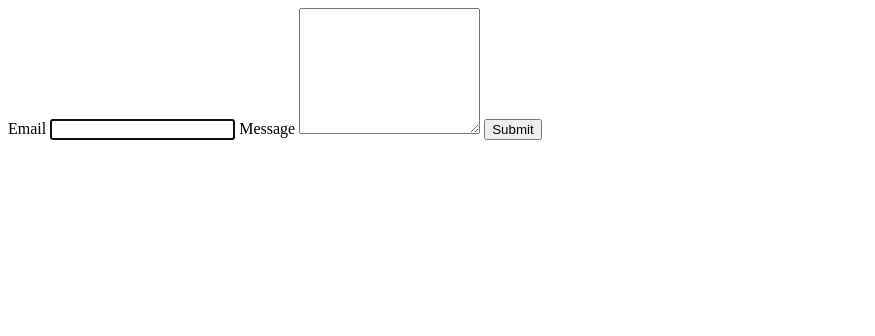
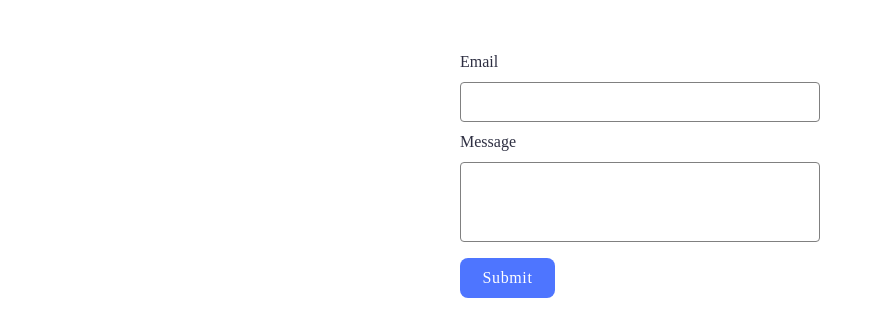
Before and after one commit to Hrechaniuk1/goit-js-hw-09, a website built with Vite: page src/2-form.html in a window 1280 px wide. Shown: the whole page, without its empty margins (0-875 px from the left). Built offline with nearby package versions, Linux system fonts and the light colour scheme.

Commit message:
form in process

```diff
--- a/src/2-form.html
+++ b/src/2-form.html
@@ -9,15 +9,20 @@
   </head>
   <body>
     <form class="feedback-form" autocomplete="off">
-      <label>
-        Email
-        <input type="email" name="email" autofocus />
+      <label class="mail-label">
+        <span>Email</span>
+        <input class="mail-input" type="email" name="email" autofocus />
       </label>
-      <label>
-        Message
-        <textarea name="message" rows="8"></textarea>
+      <label class="message-label">
+        <span>Message</span>
+        <textarea
+          class="message-input"
+          name="message"
+          rows="8"
+          placeholder="Type area"
+        ></textarea>
       </label>
-      <button type="submit">Submit</button>
+      <button class="form-btn" type="submit">Submit</button>
     </form>
   </body>
 </html>
--- a/src/css/2-form.css
+++ b/src/css/2-form.css
@@ -0,0 +1,99 @@
+.feedback-form {
+    margin-top: 50px;
+    max-width: 360px;
+    margin-left: auto;
+    margin-right: auto;
+}
+
+.mail-label {
+    display: flex;
+    flex-direction: column;
+    gap: 8px;
+    margin-bottom: 8px;
+    color: rgb(46, 47, 66);
+        font-family: Montserrat;
+        font-weight: 400;
+        line-height: 24px;
+        text-align: left;
+}
+
+.message-label {
+    display: flex;
+    flex-direction: column;
+    gap: 8px;
+    margin-bottom: 16px;
+    color: rgb(46, 47, 66);
+        font-family: Montserrat;
+        font-weight: 400;
+        line-height: 24px;
+        text-align: left;
+}
+
+.mail-input {
+    max-width: 360px;
+    height: 40px;
+    padding: 8px 16px;
+    outline: transparent;
+    border: 1px solid rgb(128, 128, 128);
+    border-radius: 4px;
+    box-sizing: border-box;
+    transition: border 250ms ease-in-out;
+}
+
+.mail-input:hover {
+    border: 1px solid rgb(0, 0, 0);
+}
+
+.message-input {
+    max-width: 360px;
+        height: 80px;
+        padding: 8px 16px;
+        outline: transparent;
+        border: 1px solid rgb(128, 128, 128);
+        border-radius: 4px;
+        overflow: auto;
+        resize: none;
+        box-sizing: border-box;
+        color: rgb(46, 47, 66);
+            font-family: Montserrat;
+            font-size: 16px;
+            font-weight: 400;
+            line-height: 24px;
+            letter-spacing: 0.04em;
+        transition: border 250ms ease-in-out;
+}
+
+.message-input:hover {
+border: 1px solid rgb(0, 0, 0);
+}
+
+.message-input::placeholder {
+    visibility: hidden;
+}
+
+.massage-input:active::placeholder {
+   visibility: visible;
+}
+
+
+.form-btn {
+    width: 95px;
+    height: 40px;
+    border: 1px solid transparent;
+    border-radius: 8px;
+    background: rgb(78, 117, 255);
+    display: flex;
+    justify-content: center;
+    align-items: center;
+    color: rgb(255, 255, 255);
+        font-family: Montserrat;
+        font-weight: 500;
+        line-height: 24px;
+        font-size: 16px;
+    letter-spacing: 0.04em;
+    transition: background-color 250ms ease-in-out;
+}
+
+.form-btn:hover {
+    background: rgb(108, 140, 255);
+}
--- a/src/css/reset.css
+++ b/src/css/reset.css
@@ -8,6 +8,7 @@ h6,
 p {
   margin: 0;
 }
+
 
 p:last-child {
   margin-bottom: 0;
--- a/src/js/2-form.js
+++ b/src/js/2-form.js
@@ -0,0 +1,47 @@
+// const { createLogger } = require("vite")
+
+const form = document.querySelector(".feedback-form")
+
+const infoForLocal = {
+    email: "",
+    message: "",
+}
+
+form.elements.email.value = JSON.parse(localStorage.getItem("feedback-form-state")).email
+form.elements.message.value = JSON.parse(localStorage.getItem("feedback-form-state")).message
+
+// input listener
+
+form.addEventListener("input", doInputThings)
+
+function doInputThings(event) {
+
+    if (event.target === form.elements.email) {
+        infoForLocal.email = event.target.value.trim()
+        localStorage.setItem("feedback-form-state", JSON.stringify(infoForLocal))
+    } else {
+        infoForLocal.message = event.target.value.trim()
+        localStorage.setItem("feedback-form-state", JSON.stringify(infoForLocal))
+    }
+
+}
+console.log(localStorage.getItem("feedback-form-state"))
+
+// submit listener
+
+form.addEventListener("submit", doSubmit)
+
+function doSubmit(event) {
+    event.preventDefault()
+    if ((form.elements.message.value.length > 0) && (form.elements.email.value.length > 0)) {
+        console.log({ email: form.elements.email.value, message: form.elements.message.value })
+        localStorage.removeItem("feedback-form-state")
+        infoForLocal.email = ""
+        infoForLocal.message = ""
+        form.reset()
+    } else {
+        alert("What about both? Email and message")
+    }
+}
+
+console.log(localStorage.getItem("feedback-form-state"))
```
